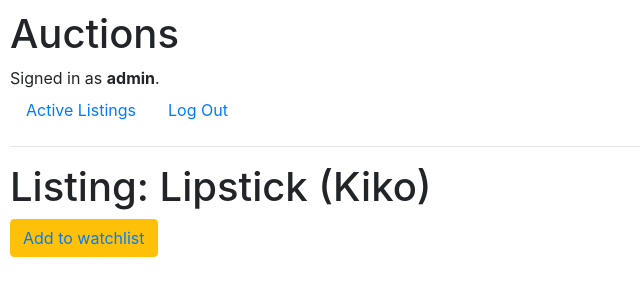
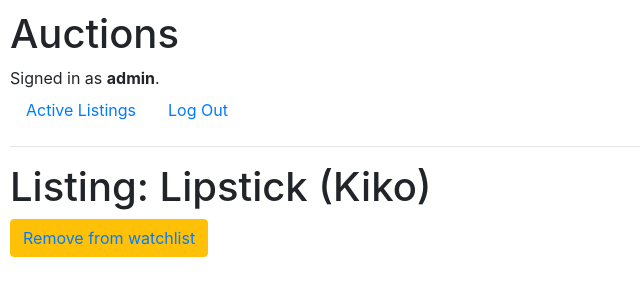
Before and after one commit to ThisisAngelina/commerce, a Django app: page /listing/2 in a window 1280 px wide. Shown: the top 302 px of the page, without its empty margins (0-640 px from the left). Run offline with Django 3.2, Linux system fonts and the light colour scheme; a user stored in the database is signed in; data comes from the database, SQL or seed files in the repository; both versions use the stored data as it was after the commit; some libraries are stand-ins or nearby versions.

Commit message:
explanded add_to_remove_from_watchlist functionality

```diff
--- a/commerce/auctions/templates/auctions/listing_view.html
+++ b/commerce/auctions/templates/auctions/listing_view.html
@@ -13,7 +13,7 @@
 
 <!-- first button -->
 
-<button class="btn btn-warning mb-5"> <a href="{% url 'add_to_watchlist' listing.pk %}"> Add to watchlist</a></button>
+<button class="btn btn-warning mb-5"> <a href="{% url 'add_to_remove_from_watchlist' listing.pk %}"> {{ watchlist_button }} watchlist</a></button>
 
 
 <!-- listing's image -->
--- a/commerce/auctions/urls.py
+++ b/commerce/auctions/urls.py
@@ -9,7 +9,7 @@ urlpatterns = [
     path('new', views.ListingCreateView.as_view(), name='listing_create'),
     path('listing/<int:pk>', views.ListingDetailView.as_view(), name='listing_view'),
     path('bid/<int:listing_id>', views.place_bid, name='bid'),
-    path('watch/<int:listing_id>', views.add_to_watchlist, name='add_to_watchlist'),
+    path('watch/<int:listing_id>', views.add_to_remove_from_watchlist, name='add_to_remove_from_watchlist'),
 
     #add name='bid' url for bidding
 
--- a/commerce/auctions/views.py
+++ b/commerce/auctions/views.py
@@ -11,6 +11,8 @@ from django.urls import reverse_lazy
 from django.contrib import messages
 from django.db.models import Max
 from django.http import Http404
+from django.contrib.auth.decorators import login_required
+from django.core.exceptions import ObjectDoesNotExist
 
 from .models import *
 from .forms import *
@@ -91,11 +93,27 @@ class ListingDetailView(LoginRequiredMixin, DetailView):
 
     def get_context_data(self, **kwargs):
         context = super().get_context_data(**kwargs)
+        user = self.request.user
         requested_listing = self.kwargs.get('pk')
+
+        #bids-related context
         context['bids'] = Bid.objects.filter(listing=requested_listing)
         context['max_bid'] = Bid.objects.filter(listing=requested_listing).aggregate(Max('bid'))['bid__max']
+
+        #watchlist-related context
+
+        #check if the listing is already in the user's watchlist
+        try:
+            Watchlist.objects.get(user=user, listing=requested_listing)
+            context['watchlist_button'] = "Remove from" #if the item is already in the user's watchlist, make it impossible to add to the watchlist
+        except ObjectDoesNotExist:
+            context['watchlist_button'] = "Add to"
+
         return context
 
+
+# let users place bids for items
+@login_required
 def place_bid(request, listing_id):
 
     if request.method == 'POST':
@@ -123,14 +141,23 @@ def place_bid(request, listing_id):
     else:
         return redirect('listing_view', pk=listing_id)
 
-#let users add the listing to their watchlist from the button on the listing_view page
-def add_to_watchlist(request, listing_id):
+#let users add the listing to their watchlist from the button on the listing_view page.
+#TODO If the item is already on the watchlist, the user should be able to remove it.
+@login_required
+def add_to_remove_from_watchlist(request, listing_id):
+
+    # define which listing the user is trying to perform the action for
     listing = Listing.objects.get(pk=listing_id)
-    try:
-        new_watchlisted = Watchlist.objects.create(user=request.user, listing=listing)
-        new_watchlisted.save()
-        messages.success(request, "Item added to your watchlist")
-        return redirect('listing_view', pk=listing_id)
-    except:
-        messages.warning(request, "Oops, this item is already in your watchlist")
-        return redirect('listing_view', pk=listing_id)
+
+    # check if the listing is already in the user's watchlist
+    watchlist_entry, created = Watchlist.objects.get_or_create(user=request.user, listing=listing)
+
+    if created:
+        # item was not in the watchlist and has been added
+        messages.success(request, "The item was added to your watchlist")
+    else:
+        # item was already in the watchlist, so remove it
+        watchlist_entry.delete()
+        messages.success(request, "The item was removed from your watchlist")
+
+    return redirect('listing_view', pk=listing_id)
```
Also changed, not shown: commerce/db.sqlite3.
